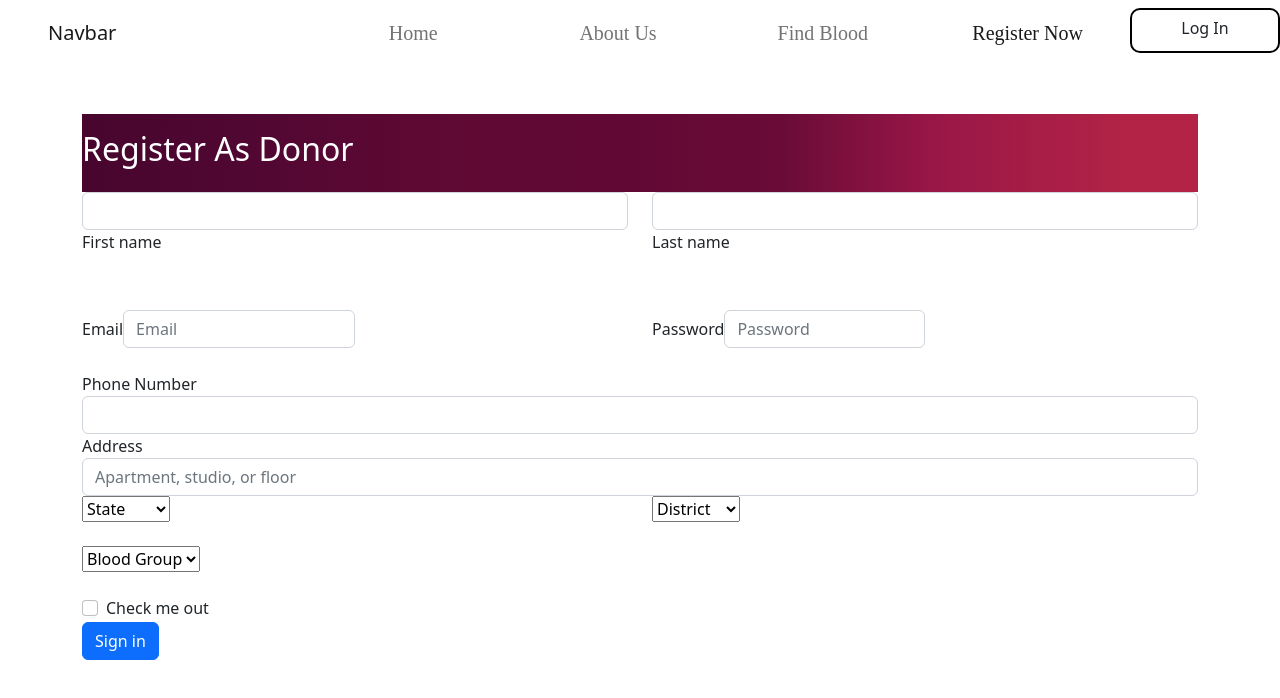
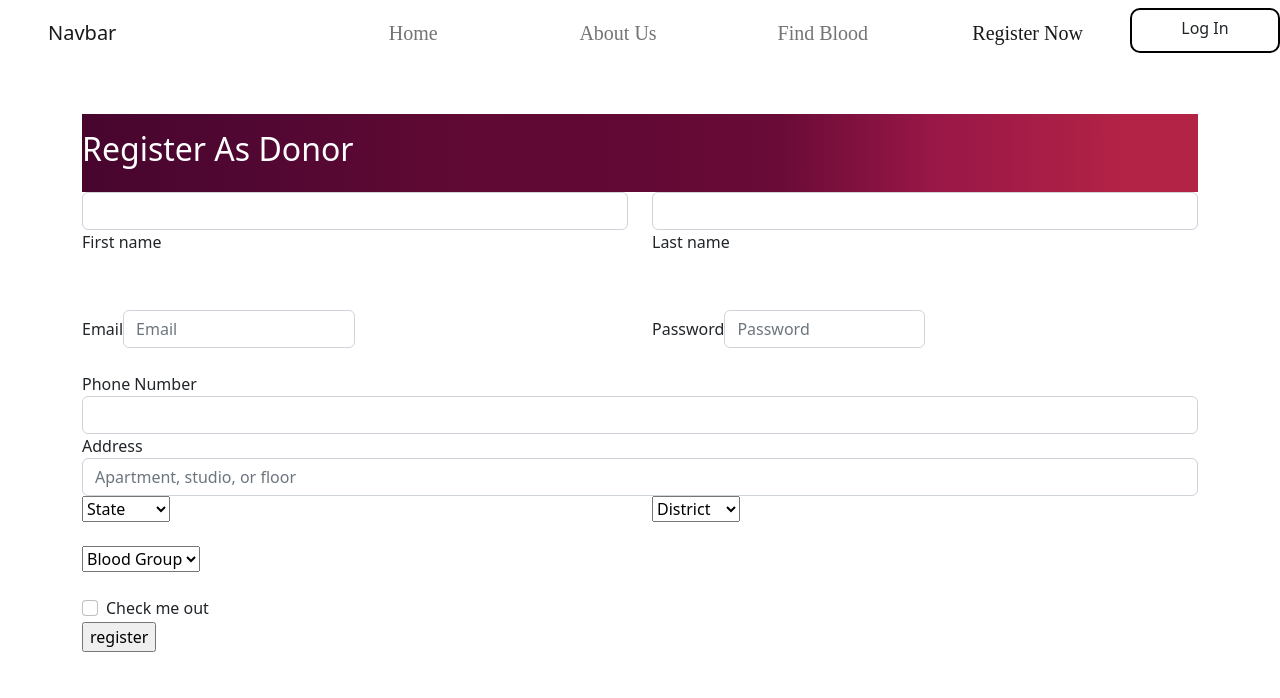
Before and after one commit to Roshroy/bloodTrial, a React (Create React App) app: page /register in a window 1280 px wide. Shown: the top 698 px of the page. Built offline with nearby package versions, Linux system fonts and the light colour scheme.

Commit message:
register page stores data

```diff
--- a/src/component/Signup.js
+++ b/src/component/Signup.js
@@ -6,14 +6,22 @@ const Signup = (e) => {
     state:"",district:""
   })
 
+  const[optionValue, setOptionValue] = useState("");
+
   let name, value;
 
-  const handleInputs = () =>{
+  const handleInputs = (e) =>{
 
     console.log(e);
     name =e.target.name;
     value = e.target.value;
    setUser({...user,[name]:value})
+  }
+
+  const handleSelect = (f) =>{
+    console.log(f.target.value);
+    setOptionValue(f.target.value)
+
   }
 
   return (
@@ -25,7 +33,7 @@ const Signup = (e) => {
               <div class="card-header py-3">
                 <h2 className="mb-200">Register As Donor</h2>
               </div>
-              <form>
+
                 <form>
                   <div class="row mb-4">
                     <div class="col-md-6 mb-4">
@@ -59,7 +67,7 @@ const Signup = (e) => {
                       </div>
                     </div>
                   </div>
-                </form>
+
                 <div class="row">
                   <div class="col">
                     <div class="col-md-6 mb-4 d-flex align-items-center">
@@ -116,7 +124,9 @@ const Signup = (e) => {
                 </div>
                 <div class="row">
                   <div class="col-md-6 mb-4">
-                    <select class="select">
+                    <select class="select"
+                    onChange={handleInputs}
+                    >
                       <option value="1">State</option>
                       <option value="2">Option 1</option>
                       <option value="3">Option 2</option>
@@ -124,7 +134,9 @@ const Signup = (e) => {
                     </select>
                   </div>
                   <div class="col-md-6 mb-4">
-                    <select class="select">
+                    <select class="select"
+                    onChange={handleSelect}
+                    >
                       <option value="1">District</option>
                       <option value="2">Option 1</option>
                       <option value="3">Option 2</option>
@@ -132,7 +144,9 @@ const Signup = (e) => {
                     </select>
                   </div>
                   <div class="col-md-6 mb-4">
-                    <select class="select">
+                    <select class="select"
+                     onChange={handleSelect}
+                    >
                       <option value="1">Blood Group </option>
                       <option value="2">Option 1</option>
                       <option value="3">Option 2</option>
@@ -155,9 +169,13 @@ const Signup = (e) => {
                     </label>
                   </div>
                 </div>
-                <button type="submit" class="btn btn-primary">
+                {/* <button type="submit" class="btn btn-primary">
                   Sign in
-                </button>
+                </button> */}
+                <div className="form-group form-button">
+                  <input type ="Submit" name="signup" className="form-submit"
+                  value="register"  />
+                </div>
               </form>
             </div>
           </div>
```
